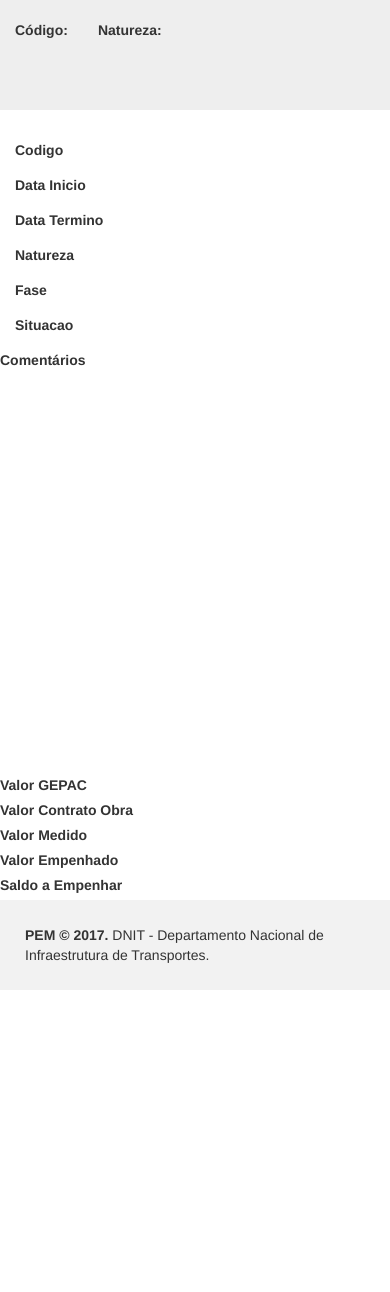
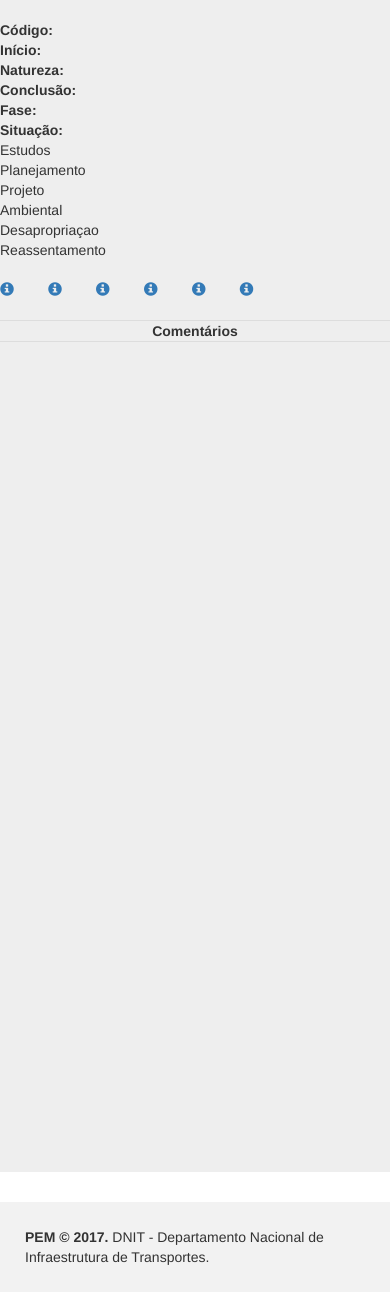
Before and after one commit to lucasapsilva/PEM-FULL, a PHP site: page / in a window 390 px wide. Shown: the part 411-1703 px from the top of the page. Before the commit the page ends 1401 px from the top, so only its background shows below. Run offline with PHP 8.4, Linux system fonts and the light colour scheme; data that the repository does not hold is empty; some libraries are stand-ins or nearby versions.

Commit message:
Ajustes Layouts tela principal, conclusão dos gráficos.

```diff
--- a/index.php
+++ b/index.php
@@ -41,6 +41,7 @@
 </nav>
 
 <div class="jumbotron">
+    <div class="box-body">
         <div class="row">
             <div class="col-md-2">
                 <div class="form-group">
@@ -72,7 +73,7 @@
             </div>
         </div>
         <div class="row">
-        <table class="table table-bordered col-md-12">
+            <table class="table table-bordered">
                 <tr>
                     <th class="col-md-4" style="text-align: center; background-color: #1d75b3; color: white;"><p id="lbLotes"></p></th>
                     <th class="col-md-4" style="text-align: center; background-color: #1d75b3; color: white;"><p id="lbKm"></p></th>
@@ -81,60 +82,56 @@
                 </tr>
             </table>
         </div>
-    <div class="row col-md-12">
-        <table class="table table-bordered">
-            <tr>
-                <label class="col-md-3" style="text-align: left">Código: <p id="lbCodigo"></p></label>
-                <label class="col-md-3" style="text-align: right">Natureza: <p id="lbNatureza"></p></label>
-            </tr>
-        </table>
+        <div class="row">
+            <div class="col-md-6">
+                <div class="row">
+                    <div class="col-md-6"><b>Código: </b> <i id="lbCodigo"></i></div>
+                    <div class="col-md-6"><b>Início: </b> <i id="lbInicio"></i></div>
+                </div>
+                <div class="row">
+                    <div class="col-md-6"><b>Natureza: </b> <i id="lbNatureza"></i></div>
+                    <div class="col-md-6"><b>Conclusão: </b> <i id="lbTermino"></i></div>
+                </div>
+                <div class="row">
+                    <div class="col-md-6"><b>Fase: </b> <i id="lbFase"></i></div>
+                    <div class="col-md-6"><b>Situação: </b> <i id="lbSituacao"></i></div>
+                </div>
+            </div>
+            <div class="col-md-6">
+                <div class="row">
+                    <div class="col-md-2">Estudos</div>
+                    <div class="col-md-2">Planejamento</div>
+                    <div class="col-md-2">Projeto</div>
+                    <div class="col-md-2">Ambiental</div>
+                    <div class="col-md-2">Desapropriaçao</div>
+                    <div class="col-md-2">Reassentamento</div>
+                </div>
+                <br>
+                <div class="row">
+                    <a href="#"> <span class="col-md-2 glyphicon glyphicon-info-sign"></span></a>
+                    <a href="#"><span class="col-md-2 glyphicon glyphicon-info-sign"></span></a>
+                    <a href="#"><span class="col-md-2 glyphicon glyphicon-info-sign"></span></a>
+                    <a href="#"><span class="col-md-2 glyphicon glyphicon-info-sign"></span></a>
+                    <a href="#"><span class="col-md-2 glyphicon glyphicon-info-sign"></span></a>
+                    <a href="#"> <span class="col-md-2 glyphicon glyphicon-info-sign"></span></a>
+                </div>
+            </div>
+        </div>
+        <br>
+        <div class="row table-bordered" style="text-align: center;">
+            <b>Comentários</b>
+            <br>
+            <i id="lbResumo"></i>
+        </div>
+        <div class="row">
+            <div class="col-md-6" id="container" style="min-width: 310px; height: 400px; margin: 0 auto"></div>
+            <div class="col-md-6" id="container2" style="min-width: 310px; height: 400px; margin: 0 auto"></div>
+        </div>
     </div>
 </div>
 
-<div class="row col-md-12">
-    <div class="col-md-2">
-        <label>Codigo</label>
-        <p id="lbCodigo"></p>
-    </div>
-    <div class="col-md-2">
-        <label>Data Inicio</label>
-        <p id="lbInicio"></p>
-    </div>
-    <div class="col-md-2">
-        <label>Data Termino</label>
-        <p id="lbTermino"></p>
-    </div>
-    <div class="col-md-2">
-        <label>Natureza</label>
-        <p id="lbNatureza"></p>
-    </div>
-    <div class="col-md-2">
-        <label>Fase</label>
-        <p id="lbFase"></p>
-    </div>
-    <div class="col-md-2">
-        <label>Situacao</label>
-        <p id="lbSituacao"></p>
-    </div>
-
-</div>
-
-<label>Comentários</label>
-<div id="lbResumo"></div>
 
 
-<div id="container" style="min-width: 310px; height: 400px; margin: 0 auto"></div>
-
-<label>Valor GEPAC</label>
-<div id="lbGepac"></div>
-<label>Valor Contrato Obra</label>
-<div id="lbContrato"></div>
-<label>Valor Medido</label>
-<div id="lbValor"></div>
-<label>Valor Empenhado</label>
-<div id="lbEmpenho"></div>
-<label>Saldo a Empenhar</label>
-<div id="lbSaldo"></div>
 
 
 <footer class="main-footer">
--- a/js/funcoes_pem.js
+++ b/js/funcoes_pem.js
@@ -14,10 +14,6 @@
 
     $('#cmbPais').change(function(e){
         dadosEmpreendimento();
-    });
-
-    $('#container').change(function(e){
-        graficoBarra();
     });
 
 });
@@ -128,11 +124,13 @@
             $("#lbFase").html(dados[0].FASE);
             $("#lbSituacao").html(dados[0].SITUACAO);
             $("#lbResumo").html(dados[0].RESUMO);
-            $("#lbGepac").html(dados[0].VALOR_GEPAC);
-            $("#lbContrato").html(dados[0].CONTRATO_OBRA);
-            $("#lbValor").html(dados[0].VALOR_MEDIDO);
-            $("#lbEmpenho").html(dados[0].VALOR_EMPENHADO);
-            $("#lbSaldo").html(dados[0].SALDO_A_EMPENHAR);
+            var valor_gepac = dados[0].VALOR_GEPAC;
+            var valor_contrato = dados[0].CONTRATO_OBRA;
+            var valor_medido = dados[0].VALOR_MEDIDO;
+            var valor_empenhado = dados[0].VALOR_EMPENHADO;
+            var saldo_empenhar = dados[0].SALDO_A_EMPENHAR;
+            graficoBarra(valor_gepac, valor_contrato);
+            graphPie (valor_medido,valor_empenhado,saldo_empenhar);
         }
     })
 }
@@ -141,7 +139,18 @@
     $('#cmbPais').empty().append('<option>Carregar Países</option>>');
 }
 
-function graficoBarra() {
+function FormataNumeroTooltip() {
+    if (this.y != 0) {
+        var valor = this.y.toFixed(2).replace(/\d(?=(?:\d{3})+(?:\D|$))/g, "$&,").replace(".", "-");
+        while (valor.indexOf(",") >= 0) {
+            valor = valor.replace(",", ".");
+        }
+        valor = valor.replace("-", ",");
+        return '<span style=\"font-size: 8px\">' + this.series.name + '</span> <br/> <span style=\"font-weight: bold; color: ' + this.point.color + ' \"> ' + this.point.name + '</span>: <b>' + valor + '</b>';
+    }
+}
+
+function graficoBarra(valor_gepac, valor_contrato) {
     // Create the chart
     Highcharts.chart(
         'container',
@@ -162,12 +171,6 @@
                 allowDecimals: false,
                 title: {
                     text: 'Valor em R$'
-                }
-            },
-            tooltip: {
-                formatter: function() {
-                    return '<b>'+ this.series.name +'</b><br/>'+
-                        'R$'+ this.y.toFixed(2).replace(".",",");
                 }
             },
             legend : {
@@ -197,18 +200,61 @@
                 colorByPoint : true,
                 data : [ {
                     name : 'Valor GEPAC',
-                    y : 188.6
+                    y : valor_gepac
                 }, {
                     name : 'Valor Contrato',
-                    y : 161.3
+                    y : valor_contrato
 
-                },
-                    {
-                        name : 'Loa Vigente',
-                        y : 10.0
-                    }
-
-                ]
+                }]
             } ]
         });
-    };
+};
+
+
+
+function graphPie (valor_medido,valor_empenhado,saldo_empenhar) {
+    Highcharts.chart('container2', {
+        chart: {
+            plotBackgroundColor: null,
+            plotBorderWidth: 0,
+            plotShadow: false,
+            borderColor: '#CFCFCF',
+            borderWidth: 1
+        },
+        title: {
+            text: 'Medição'
+        },
+        tooltip: {
+            formatter: FormataNumeroTooltip,
+            shared: true
+        },
+        plotOptions: {
+            pie: {
+                dataLabels: {
+                    distance: -10,
+                    enabled: false,
+                    style: {
+                        fontWeight: 'bold',
+                        color: 'white'
+                    }
+                },
+                showInLegend: true
+            }
+        },
+        credits : {
+            enabled : false
+        },
+        exporting : {
+            enabled : false
+        },
+        series: [{
+            type: 'pie',
+            name: 'Valor em R$:',
+            innerSize: '70%',
+            data: [['Valor Medido', valor_medido],
+                ['Valor Empenhado', valor_empenhado],
+                ['Saldo a Empenhar', saldo_empenhar]
+            ]
+        }]
+    });
+};
```
Lines whose indentation alone changed are shown as unchanged.
